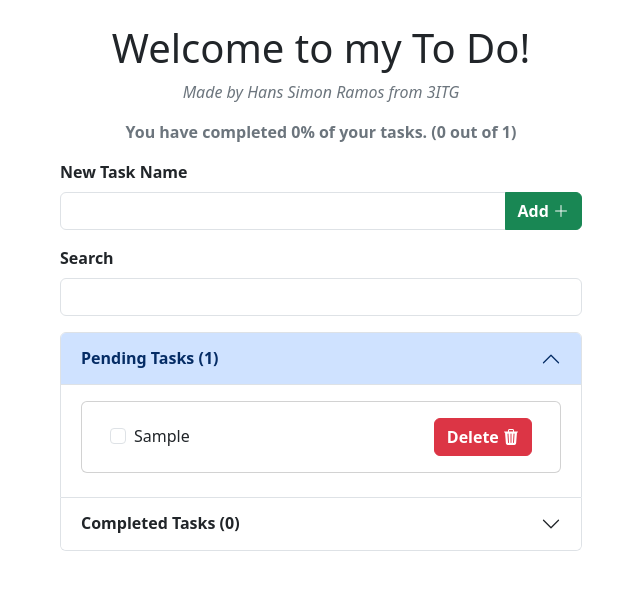
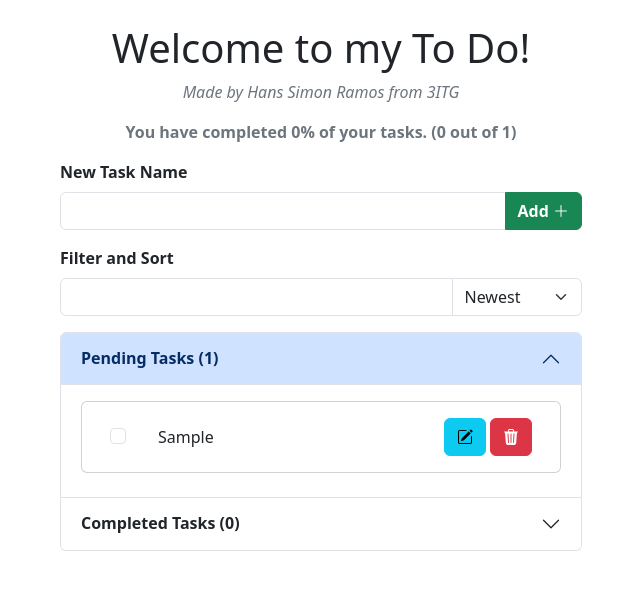
Before and after one commit to Ramos-H/todo, a React (Create React App) app: page / in a window 1280 px wide. Both pictures are taken after typing "Sample" into the empty fields and a click on the button "Add". Shown: the top 590 px of the page, without its empty margins (319-959 px from the left). Built offline with nearby package versions, Linux system fonts and the light colour scheme.

Commit message:
Added task sort, filter, and editing

```diff
--- a/src/App.js
+++ b/src/App.js
@@ -2,10 +2,15 @@ import { Header } from "./components/Header";
 import { TaskList } from "./components/TaskList";
 import { TaskForm } from "./components/TaskForm";
 import { useState } from "react";
+import { TaskEditModal } from "./components/TaskEditModal";
+import { SortOptions, sortAndFilterTasks } from "./utils";
+import { SortAndFilterForm } from "./components/SortAndFilterForm";
 
 export default function App() {
   const [tasks, setTasks] = useState([]);
   const [query, setQuery] = useState("");
+  const [lastLoad, setLastLoad] = useState(Date.now());
+  const [sortField, setSortField] = useState(SortOptions.Newest);
 
   function handleAddTask(newTask) {
     setTasks((currentTasks) => [...currentTasks, newTask]);
@@ -19,19 +24,26 @@ export default function App() {
     );
   }
 
+  function handleEditTask(editedTask) {
+    setTasks((currentTasks) => [
+      ...currentTasks.filter((task) => task.id !== editedTask.id),
+      editedTask,
+    ]);
+  }
+
   function handleDeleteTask(id) {
     setTasks((currentTasks) => currentTasks.filter((task) => task.id !== id));
+  }
+
+  function handleReload() {
+    setLastLoad(Date.now());
   }
 
   const pendingTasks = tasks.filter((task) => !task.isDone);
   const doneTasks = tasks.filter((task) => task.isDone);
 
-  const filteredPendingTasks = pendingTasks.filter((task) =>
-    task.name.includes(query)
-  );
-  const filteredDoneTasks = doneTasks.filter((task) =>
-    task.name.includes(query)
-  );
+  let filteredPendingTasks = sortAndFilterTasks(pendingTasks, sortField, query);
+  let filteredDoneTasks = sortAndFilterTasks(doneTasks, sortField, query);
 
   const totalProgress = (doneTasks.length / tasks.length) * 100;
   return (
@@ -50,25 +62,19 @@ export default function App() {
           <div className="container-fluid">
             <TaskForm onAddTask={handleAddTask} />
 
-            <div className="row mb-3">
-              <div className="col">
-                <label htmlFor="queryInput" className="form-label">
-                  <strong>Search</strong>
-                </label>
-                <input
-                  type="text"
-                  id="queryInput"
-                  className="form-control"
-                  onChange={(e) => setQuery(e.target.value)}
-                />
-              </div>
-            </div>
+            <SortAndFilterForm
+              onSetQuery={setQuery}
+              onChangeSortField={setSortField}
+            />
 
             <TaskList
               pendingTasks={filteredPendingTasks}
               doneTasks={filteredDoneTasks}
+              lastReload={lastLoad}
               onUpdateCompletion={handleUpdateCompletion}
               onDeleteTask={handleDeleteTask}
+              onEditTask={handleEditTask}
+              onReload={handleReload}
             />
           </div>
         </div>
--- /dev/null
+++ b/src/components/SortAndFilterForm.js
@@ -0,0 +1,30 @@
+import { SortOptions } from "../utils";
+
+export function SortAndFilterForm({ onSetQuery, onChangeSortField }) {
+  return (
+    <div className="row mb-3">
+      <div className="col">
+        <label htmlFor="queryInput" className="form-label">
+          <strong>Filter and Sort</strong>
+        </label>
+        <div className="input-group">
+          <input
+            type="text"
+            id="queryInput"
+            className="form-control"
+            onChange={(e) => onSetQuery(e.target.value)}
+          />
+          <select
+            className="form-select flex-grow-0 w-25"
+            onChange={(e) => onChangeSortField(Number(e.target.value))}
+          >
+            <option value={SortOptions.Newest}>Newest</option>
+            <option value={SortOptions.Oldest}>Oldest</option>
+            <option value={SortOptions.AToZ}>A to Z</option>
+            <option value={SortOptions.ZToA}>Z to A</option>
+          </select>
+        </div>
+      </div>
+    </div>
+  );
+}
--- a/src/components/TaskCard.js
+++ b/src/components/TaskCard.js
@@ -1,39 +1,113 @@
+import { useState } from "react";
 import styles from "./styles/TaskCard.module.css";
 
-export function TaskCard({ id, name, isDone, onUpdateCompletion, onDelete }) {
+export const TaskCardModes = {
+  ViewMode: 1,
+  EditMode: 2,
+};
+
+export function TaskCard({
+  id,
+  name,
+  isDone,
+  onUpdateCompletion,
+  onDelete,
+  onEdit,
+  onReload,
+}) {
+  const [newName, setNewName] = useState(name);
+  const [mode, setMode] = useState(TaskCardModes.ViewMode);
+
+  function handleToggleEdit() {
+    setMode((currentMode) => {
+      if (currentMode === TaskCardModes.ViewMode) {
+        return TaskCardModes.EditMode;
+      } else {
+        onReload();
+        return TaskCardModes.ViewMode;
+      }
+    });
+  }
+
+  function handleSubmit(e) {
+    e.preventDefault();
+    if (!newName.trim()) return;
+
+    const editedTask = { id, name: newName.trim(), isDone };
+    onEdit(editedTask);
+
+    setNewName("");
+    setMode(TaskCardModes.ViewMode);
+  }
+
   return (
     <div className={`card mb-2 ${styles.taskCard}`}>
       <div className="card-body">
         <div className="container-fluid">
+          <div className="row">
+            <form onSubmit={handleSubmit}>
               <div className="row align-items-center">
-            <div className="col">
+                <div className="col-auto">
                   <div className="form-check">
                     <input
                       type="checkbox"
                       name="isDone"
-                  // Temp value
-                  id={`inputCheck-${id}`}
                       defaultChecked={isDone}
                       className="form-check-input"
                       onChange={() => onUpdateCompletion(id)}
                     />
-                <label
-                  htmlFor={`inputCheck-${id}`}
-                  className={`form-check-label ${
+                  </div>
+                </div>
+                <div className="col">
+                  <input
+                    type="text"
+                    className={`${
+                      mode === TaskCardModes.ViewMode
+                        ? "form-control-plaintext"
+                        : "form-control"
+                    } ${
                       isDone && "text-decoration-line-through text-secondary"
                     }`}
+                    defaultValue={newName}
+                    readOnly={mode === TaskCardModes.ViewMode}
+                    onChange={(e) => setNewName(e.target.value)}
+                  />
+                </div>
+                <div className="col-auto">
+                  {mode === TaskCardModes.EditMode ? (
+                    <>
+                      <button type="submit" className="btn btn-success me-1">
+                        <i className="bi bi-floppy-fill"></i>
+                      </button>
+
+                      <button
+                        type="button"
+                        className="btn btn-danger me-1"
+                        onClick={handleToggleEdit}
                       >
-                  {name ?? "Task"}
-                </label>
+                        <i className="bi bi-x-lg"></i>
+                      </button>
+                    </>
+                  ) : (
+                    <button
+                      type="button"
+                      className="btn btn-info me-1"
+                      onClick={handleToggleEdit}
+                    >
+                      <i className="bi bi-pencil-square"></i>
+                    </button>
+                  )}
+
+                  <button
+                    className="btn btn-danger"
+                    type="button"
+                    onClick={() => onDelete(id)}
+                  >
+                    <i className="bi bi-trash3-fill"></i>
+                  </button>
                 </div>
               </div>
-            <div className="col-auto">
-              <button className="btn btn-danger" onClick={() => onDelete(id)}>
-                <strong>
-                  Delete <i className="bi bi-trash3-fill"></i>
-                </strong>
-              </button>
-            </div>
+            </form>
           </div>
         </div>
       </div>
--- /dev/null
+++ b/src/components/TaskEditModal.js
@@ -0,0 +1,62 @@
+import { useState } from "react";
+
+export function TaskEditModal({ task, onEditTask }) {
+  const [newName, setName] = useState("");
+
+  function handleSubmit(e) {
+    if (!newName.trim()) return;
+
+    console.log(`Before: ${task}`);
+    const editedTask = { ...task, name: newName };
+    console.log(`After: ${editedTask}`);
+
+    onEditTask(editedTask);
+  }
+
+  return (
+    <div class="modal fade" id="taskEditModal" tabindex="-1">
+      <div class="modal-dialog modal-dialog-centered">
+        <div class="modal-content">
+          <div class="modal-header">
+            <h5 class="modal-title">Edit Task</h5>
+            <button
+              type="button"
+              class="btn-close"
+              data-bs-dismiss="modal"
+              aria-label="Close"
+            ></button>
+          </div>
+          <div class="modal-body">
+            <label htmlFor="editNameInput" className="form-label">
+              <strong>Task Name</strong>
+            </label>
+            <input
+              type="text"
+              id="editNameInput"
+              className="form-control"
+              defaultValue={task.name}
+              onChange={(e) => setName(e.target.value)}
+            />
+          </div>
+          <div class="modal-footer">
+            <button
+              type="button"
+              class="btn btn-danger"
+              data-bs-dismiss="modal"
+            >
+              Cancel
+            </button>
+            <button
+              type="button"
+              class="btn btn-primary"
+              data-bs-dismiss="modal"
+              onClick={handleSubmit}
+            >
+              Save changes
+            </button>
+          </div>
+        </div>
+      </div>
+    </div>
+  );
+}
--- a/src/components/TaskList.js
+++ b/src/components/TaskList.js
@@ -3,8 +3,11 @@ import { TaskCard } from "./TaskCard";
 export function TaskList({
   pendingTasks,
   doneTasks,
+  lastReload,
   onUpdateCompletion,
   onDeleteTask,
+  onEditTask,
+  onReload,
 }) {
   return (
     <div className="row mb-3">
@@ -30,11 +33,13 @@ export function TaskList({
               <div className="accordion-body">
                 {pendingTasks.map((task) => (
                   <TaskCard
-                    key={task.id}
+                    key={`${task.id}-${lastReload}`}
                     {...{
                       ...task,
                       onUpdateCompletion: onUpdateCompletion,
                       onDelete: onDeleteTask,
+                      onEdit: onEditTask,
+                      onReload: onReload,
                     }}
                   />
                 ))}
@@ -61,11 +66,13 @@ export function TaskList({
               <div className="accordion-body">
                 {doneTasks.map((task) => (
                   <TaskCard
-                    key={task.id}
+                    key={`${task.id}-${lastReload}`}
                     {...{
                       ...task,
                       onUpdateCompletion: onUpdateCompletion,
                       onDelete: onDeleteTask,
+                      onEdit: onEditTask,
+                      onReload: onReload,
                     }}
                   />
                 ))}
--- /dev/null
+++ b/src/utils.js
@@ -0,0 +1,72 @@
+export const SortOptions = {
+  Newest: 1,
+  Oldest: 2,
+  AToZ: 3,
+  ZToA: 4,
+};
+
+export function sortAndFilterTasks(tasks, sortField, query = "") {
+  const sortByNameAsc = (task1, task2) => {
+    if (task1.name.toLowerCase() < task2.name.toLowerCase()) {
+      return -1;
+    }
+    if (task1.name.toLowerCase() > task2.name.toLowerCase()) {
+      return 1;
+    }
+    return 0;
+  };
+
+  const sortByNameDesc = (task1, task2) => {
+    if (task1.name.toLowerCase() < task2.name.toLowerCase()) {
+      return 1;
+    }
+    if (task1.name.toLowerCase() > task2.name.toLowerCase()) {
+      return -1;
+    }
+    return 0;
+  };
+
+  const sortByNewest = (task1, task2) => {
+    if (task1.id < task2.id) {
+      return -1;
+    }
+    if (task1.id > task2.id) {
+      return 1;
+    }
+    return 0;
+  };
+
+  const sortByOldest = (task1, task2) => {
+    if (task1.id < task2.id) {
+      return 1;
+    }
+    if (task1.id > task2.id) {
+      return -1;
+    }
+    return 0;
+  };
+
+  // Change sort method based on selected sort field
+  let sortComparer = sortByNewest;
+  switch (sortField) {
+    case SortOptions.Newest:
+      sortComparer = sortByNewest;
+      break;
+    case SortOptions.Oldest:
+      sortComparer = sortByOldest;
+      break;
+    case SortOptions.AToZ:
+      sortComparer = sortByNameAsc;
+      break;
+    case SortOptions.ZToA:
+      sortComparer = sortByNameDesc;
+      break;
+    default:
+      sortComparer = sortByNewest;
+      break;
+  }
+
+  return tasks
+    .filter((task) => task.name.includes(query))
+    .sort((task1, task2) => sortComparer(task1, task2));
+}
```
Lines whose indentation alone changed are shown as unchanged.
